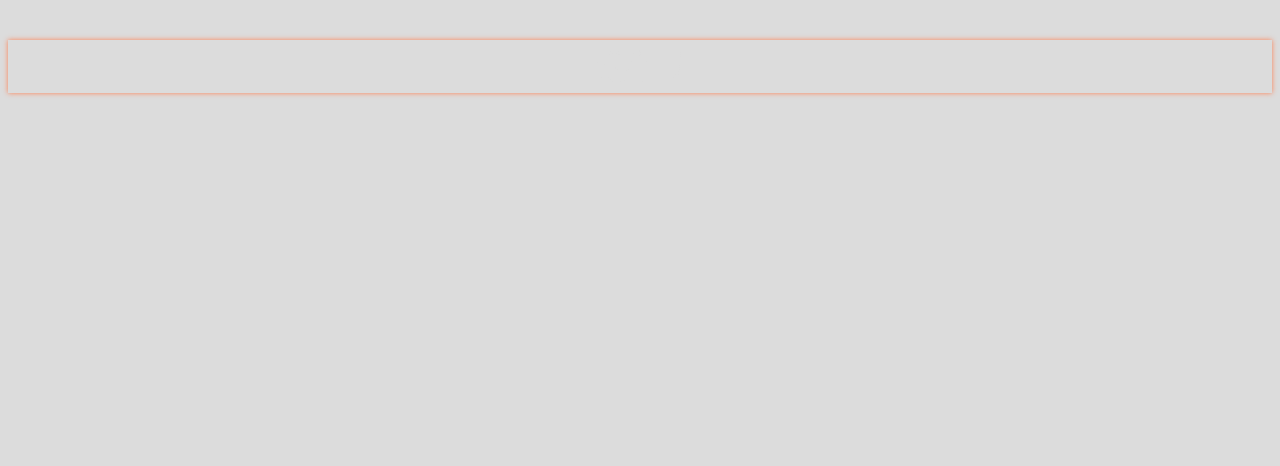
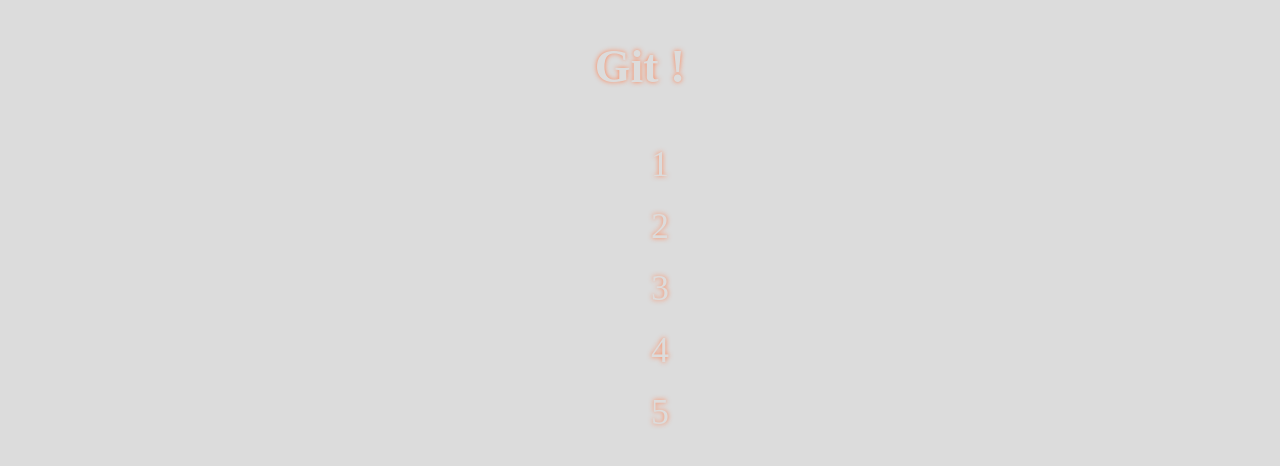
Before and after one commit to mikhaelHan/git, a plain HTML site: page git_project/index.html in a window 1280 px wide. Drawn offline with Linux system fonts and the light colour scheme.

Commit message:
feat: list

```diff
--- a/git_project/index.html
+++ b/git_project/index.html
@@ -12,6 +12,13 @@
 
 <body>
 	<h1 class="title">Git !</h1>
+	<ul class="list">
+		<li class="item">1</li>
+		<li class="item">2</li>
+		<li class="item">3</li>
+		<li class="item">4</li>
+		<li class="item">5</li>
+	</ul>
 </body>
 
 </html>
--- a/git_project/style/style.scss
+++ b/git_project/style/style.scss
@@ -7,5 +7,18 @@ body {
 	text-align: center;
 	font-size: 46px;
 	color: gainsboro;
-	box-shadow: 0 0 5px coral;
+	text-shadow: 0 0 5px coral;
 }
+
+.list {
+	margin: 0 auto;
+	list-style: none;
+}
+
+.item {
+	font-size: 36px;
+	text-align: center;
+	padding: 10px 10px;
+	color: gainsboro;
+	text-shadow: 0 0 5px coral;
+}
```
Also changed, not shown: git_project/style/style.css, 1 other file.
